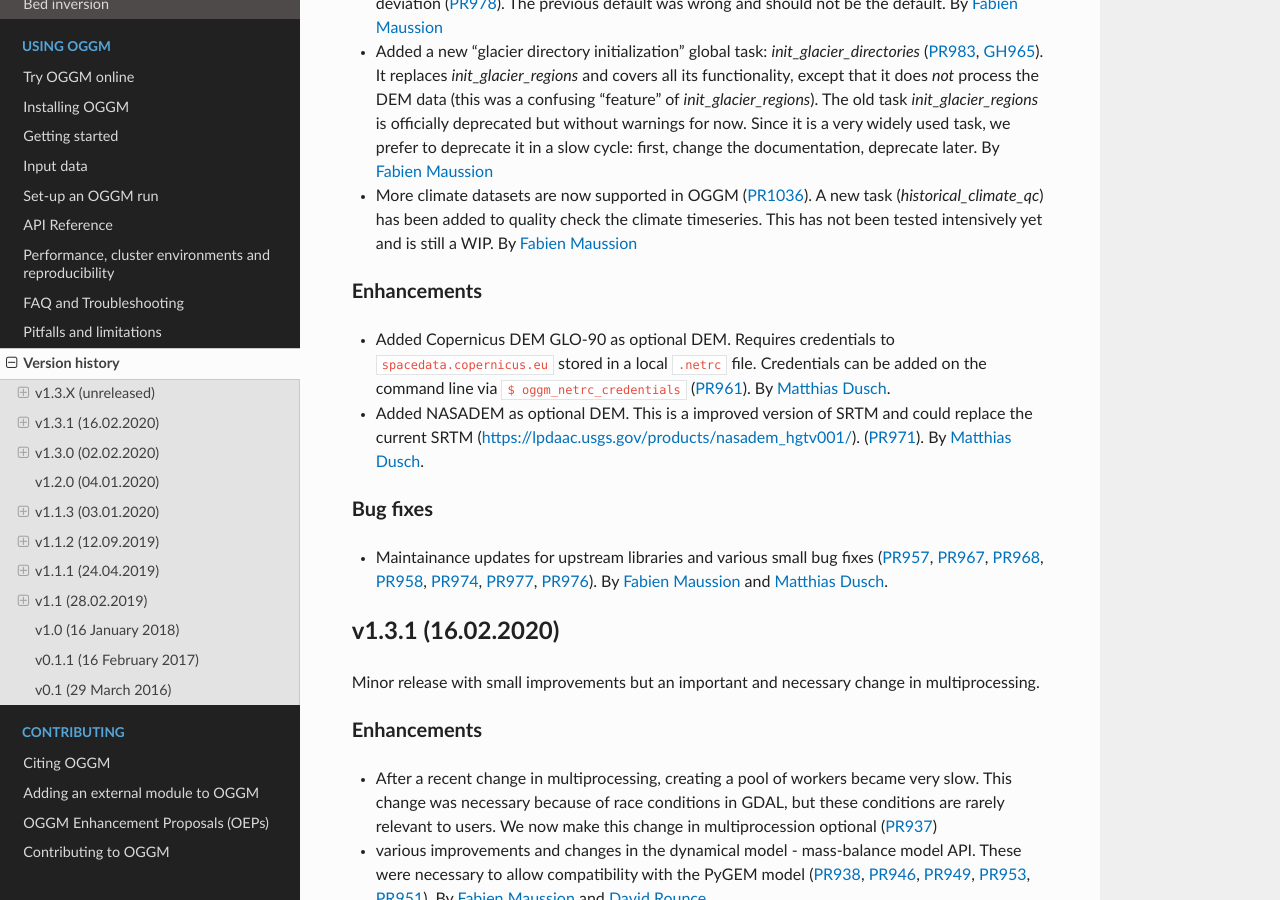
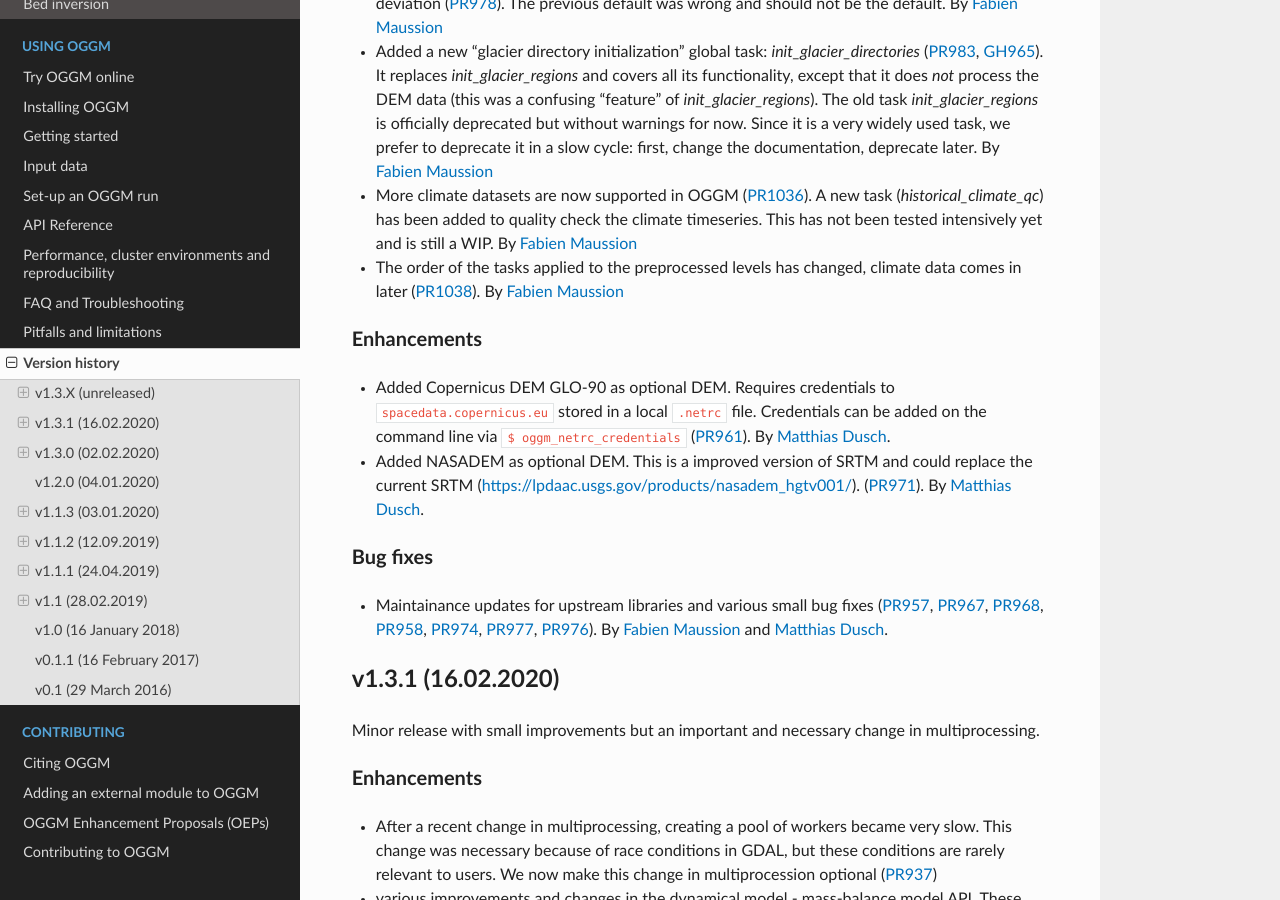
Before and after one commit to OGGM/oggm, a Sphinx documentation site: the page built from docs/whats-new.rst, in a window 1280 px wide and 900 px high, scrolled down 410 px. Built offline with Sphinx 7.4.7 and the Read the Docs theme 2.0.0, drawn with Linux system fonts in a browser that asks for light colours; the version number could not be read and is left out.

Commit message:
Whats new

```diff
--- a/docs/whats-new.rst
+++ b/docs/whats-new.rst
@@ -36,6 +36,9 @@ Breaking changes
   A new task (`historical_climate_qc`) has been added to quality check the
   climate timeseries.
   This has not been tested intensively yet and is still a WIP.
+  By `Fabien Maussion <https://github.com/fmaussion>`_
+- The order of the tasks applied to  the preprocessed levels has
+  changed, climate data comes in later (:pull:`1038`).
   By `Fabien Maussion <https://github.com/fmaussion>`_
 
 Enhancements
```
